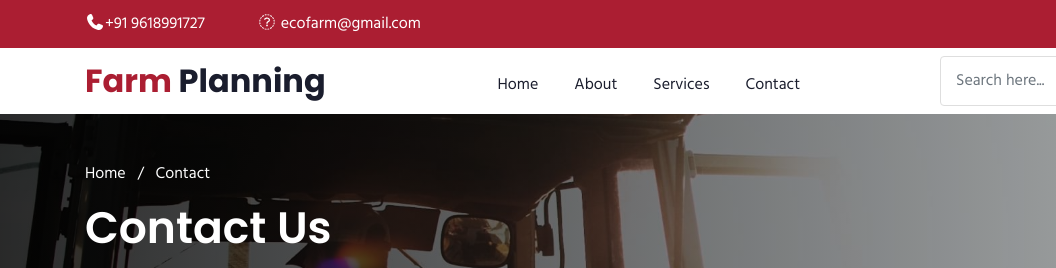
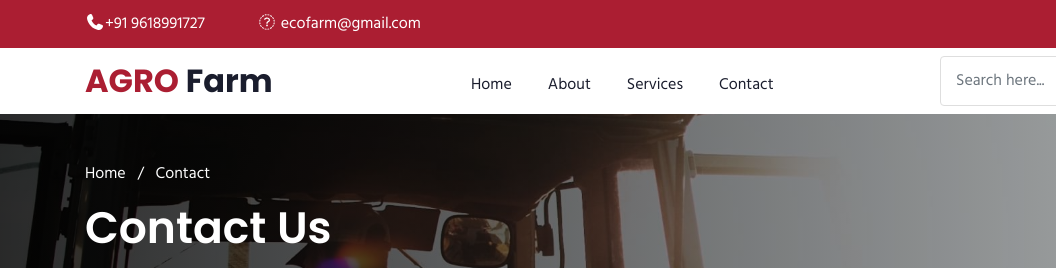
Before and after one commit to TEJA2349/frt, a plain HTML site: page contact.html in a window 1280 px wide. Shown: the top 268 px of the page, 0-1056 px from the left. Drawn offline with nearby package versions, Linux system fonts and the light colour scheme.

Commit message:
Update contact.html

```diff
--- a/contact.html
+++ b/contact.html
@@ -43,7 +43,7 @@
 <section class="w3l-bootstrap-header">
   <nav class="navbar navbar-expand-lg navbar-light py-lg-2 py-2">
     <div class="container">
-      <a class="navbar-brand" href="index.html"><span class="">Farm</span>  Planning</a>
+      <a class="navbar-brand" href="index.html"><span class="">AGRO</span> Farm</a>
       <!-- if logo is image enable this
     <a class="navbar-brand" href="#index.html">
         <img src="image-path" alt="Your logo" title="Your logo" style="height:35px;" />
```
